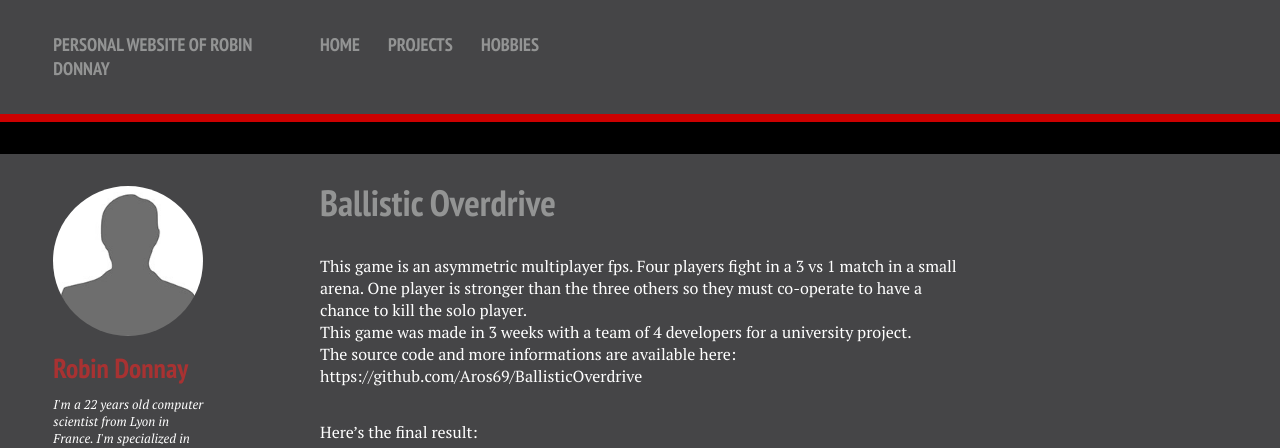
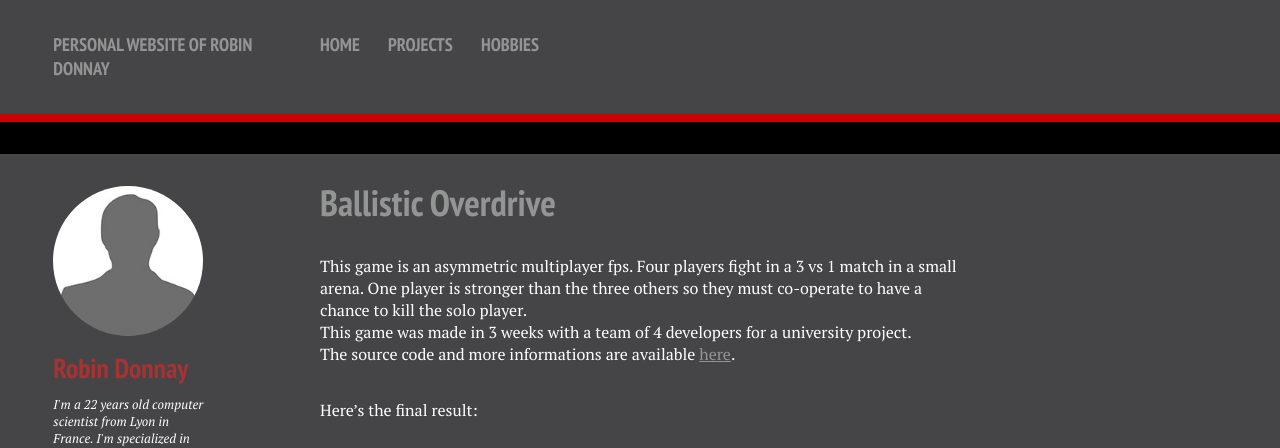
Before and after one commit to Aros69/RobinDonnay, a Jekyll site: the page built from _posts/2020-02-27-BallisticOverdrive.md, in a window 1280 px wide. Shown: the top 448 px of the page. Built offline with Jekyll 4.4.1, drawn with Linux system fonts in a browser that asks for light colours; nearby versions of some CDN libraries; grey boxes are pictures that could not be loaded.

Commit message:
Bad link in blog

```diff
--- a/_posts/2020-02-27-BallisticOverdrive.md
+++ b/_posts/2020-02-27-BallisticOverdrive.md
@@ -10,7 +10,7 @@ category: blog
 
 This game is an asymmetric multiplayer fps. Four players fight in a 3 vs 1 match in a small arena. One player is stronger than the three others so they must co-operate to have a chance to kill the solo player.
 This game was made in 3 weeks with a team of 4 developers for a university project.
-The source code and more informations are available here: https://github.com/Aros69/BallisticOverdrive
+The source code and more informations are available [here](https://github.com/Aros69/BallisticOverdrive).
 
 Here's the final result:
 <iframe width="560" height="315" src="https://www.youtube.com/embed/mXKT1lpxIG0" frameborder="0" allow="accelerometer; autoplay; clipboard-write; encrypted-media; gyroscope; picture-in-picture" allowfullscreen></iframe>
```
